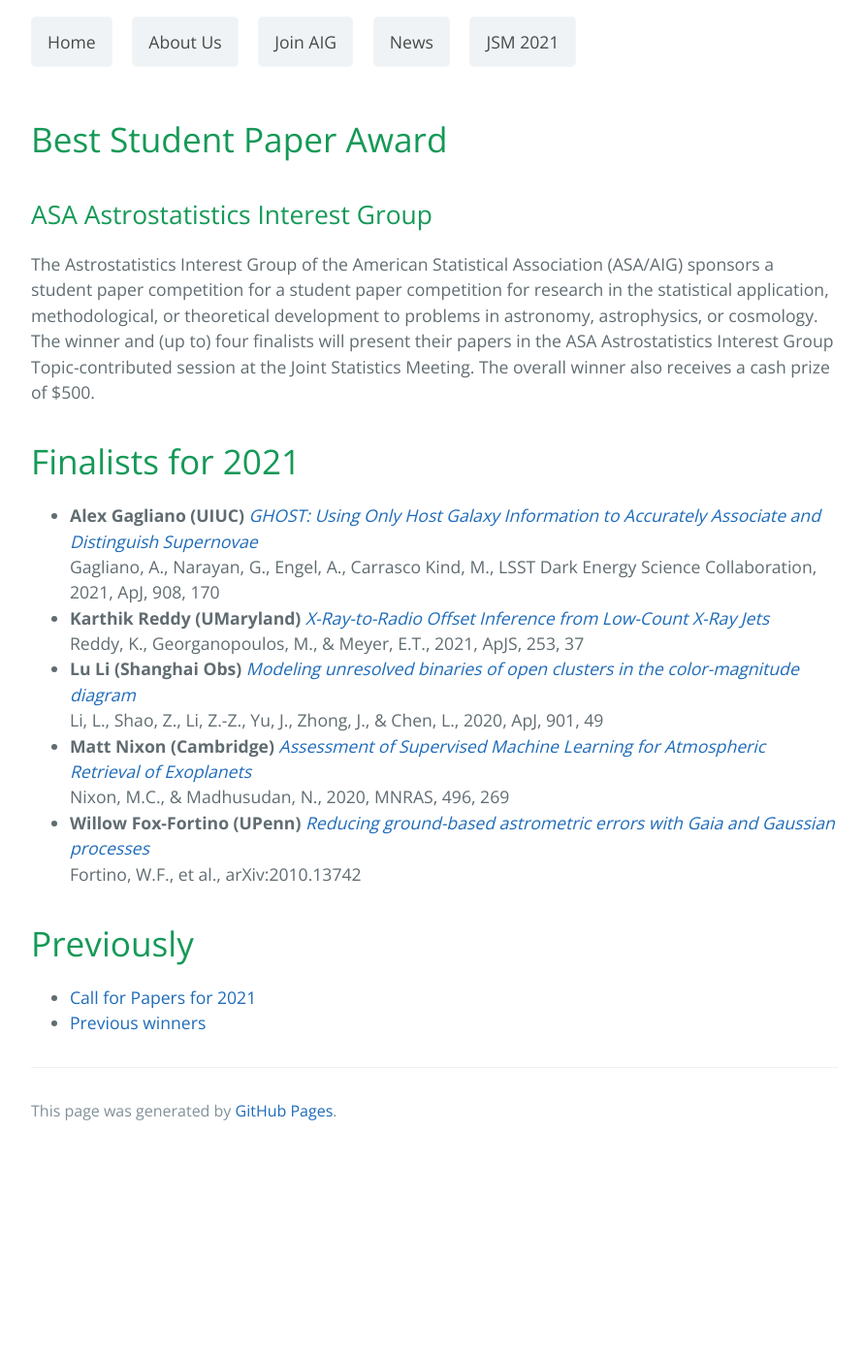
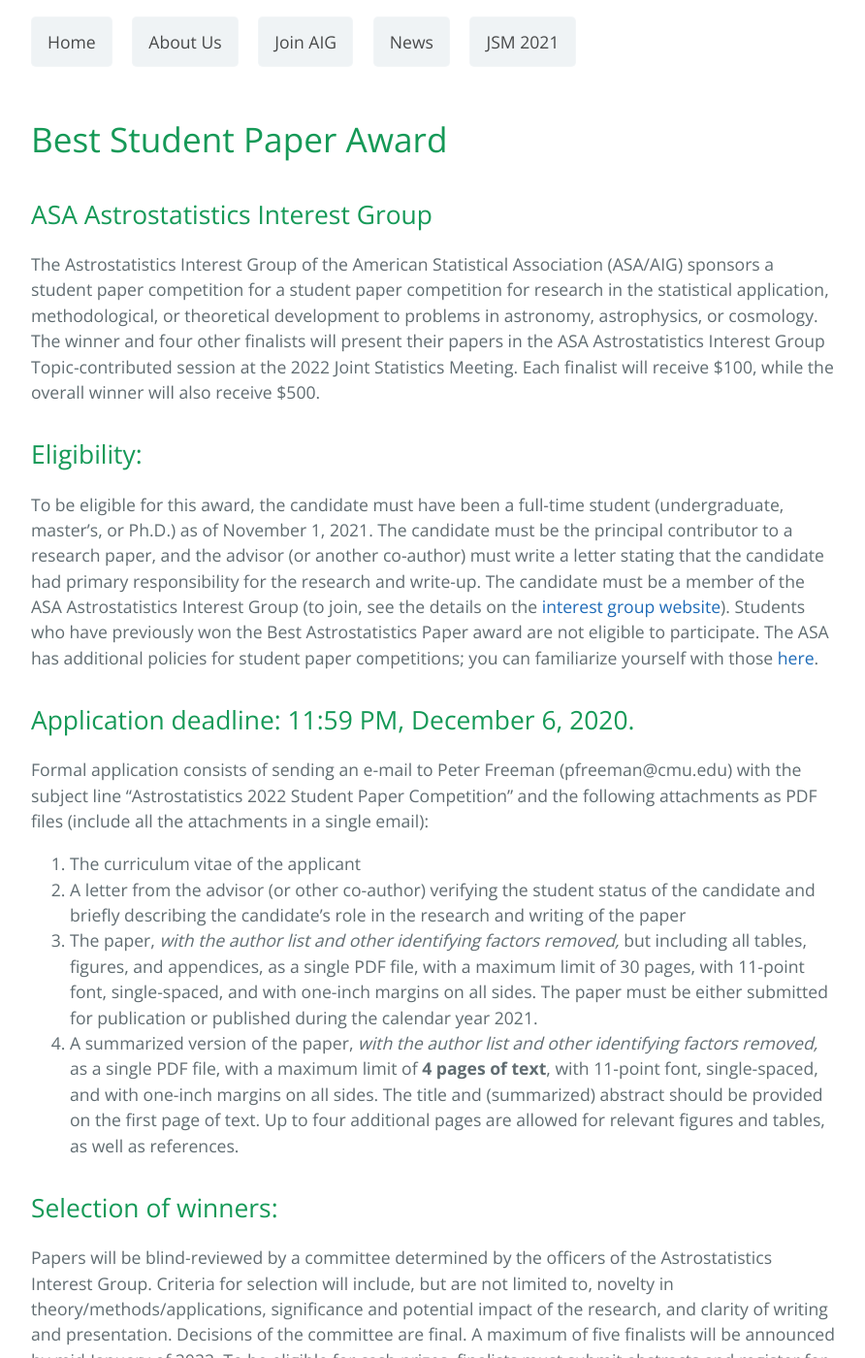
Before and after one commit to aigamstat/aigamstat.github.io, a Jekyll site: the page built from competition/index.md, in a window 1280 px wide and 1400 px high, scrolled down 254 px. Shown: the whole window at 97% size, without its empty margins (192-1084 px from the left). Built offline with Jekyll 4.4.1, drawn with Linux system fonts in a browser that asks for light colours; before the commit the page ends 1443 px from its top, so only the background shows below that; some of the changed text lies outside the part shown.

Commit message:
2022 SPC. -pef

```diff
--- a/competition/index.md
+++ b/competition/index.md
@@ -7,24 +7,34 @@
 <a href="../join.html" class="btn">Join AIG</a>
 <a href="../news.html" class="btn">News</a>
 <a href="../jsm2021/" class="btn">JSM 2021</a>
-<!--
-<a href="./index.html" class="btn">Competitions</a>
--->
 
 # Best Student Paper Award
 ## ASA Astrostatistics Interest Group
 
-The Astrostatistics Interest Group of the American Statistical Association (ASA/AIG) sponsors a student paper competition for a student paper competition for research in the statistical application, methodological, or theoretical development to problems in astronomy, astrophysics, or cosmology. The winner and (up to) four finalists will present their papers in the ASA Astrostatistics Interest Group Topic-contributed session at the Joint Statistics Meeting. The overall winner also receives a cash prize of $500.
+The Astrostatistics Interest Group of the American Statistical Association (ASA/AIG) sponsors a student paper competition for a student paper competition for research in the statistical application, methodological, or theoretical development to problems in astronomy, astrophysics, or cosmology. The winner and four other finalists will present their papers in the ASA Astrostatistics Interest Group Topic-contributed session at the 2022 Joint Statistics Meeting. Each finalist will receive $100, while the overall winner will also receive $500.
 
-# Finalists for 2021
+## Eligibility:
 
-- **Alex Gagliano (UIUC)** *[GHOST: Using Only Host Galaxy Information to Accurately Associate and Distinguish Supernovae](https://ui.adsabs.harvard.edu/abs/2021ApJ...908..170G/abstract)* <br> Gagliano, A., Narayan, G., Engel, A., Carrasco Kind, M., LSST Dark Energy Science Collaboration, 2021, ApJ, 908, 170
-- **Karthik Reddy (UMaryland)** *[X-Ray-to-Radio Offset Inference from Low-Count X-Ray Jets](https://ui.adsabs.harvard.edu/abs/2021ApJS..253...37R/abstract)* <br> Reddy, K., Georganopoulos, M., &amp; Meyer, E.T., 2021, ApJS, 253, 37
-- **Lu Li (Shanghai Obs)** *[Modeling unresolved binaries of open clusters in the color-magnitude diagram](https://ui.adsabs.harvard.edu/abs/2020ApJ...901...49L/abstract)* <br> Li, L., Shao, Z., Li, Z.-Z., Yu, J., Zhong, J., &amp; Chen, L., 2020, ApJ, 901, 49
-- **Matt Nixon (Cambridge)** *[Assessment of Supervised Machine Learning for Atmospheric Retrieval of Exoplanets](https://ui.adsabs.harvard.edu/abs/2020MNRAS.496..269N/abstract)* <br> Nixon, M.C., &amp; Madhusudan, N., 2020, MNRAS, 496, 269
-- **Willow Fox-Fortino (UPenn)** *[Reducing ground-based astrometric errors with Gaia and Gaussian processes](https://ui.adsabs.harvard.edu/abs/2020arXiv201013742F/abstract)* <br> Fortino, W.F., et al., arXiv:2010.13742
+To be eligible for this award, the candidate must have been a full-time student (undergraduate, master's, or Ph.D.) as of November 1, 2021. The candidate must be the principal contributor to a research paper, and the advisor (or another co-author) must write a letter stating that the candidate had primary responsibility for the research and write-up. The candidate must be a member of the ASA Astrostatistics Interest Group (to join, see the details on the [interest group website](../join.html)). Students who have previously won the Best Astrostatistics Paper award are not eligible to participate. The ASA has additional policies for student paper competitions; you can familiarize yourself with those [here](http://www.amstat.org/ASA/Your-Career/Student-Paper-Competitions.aspx).
+
+## Application deadline: 11:59 PM, December 6, 2020.
+
+Formal application consists of sending an e-mail to Peter Freeman (pfreeman@cmu.edu) with the subject line "Astrostatistics 2022 Student Paper Competition" and the following attachments as PDF files (include all the attachments in a single email):
+
+1. The curriculum vitae of the applicant
+2. A letter from the advisor (or other co-author) verifying the student status of the candidate and briefly describing the candidate's role in the research and writing of the paper
+3. The paper, *with the author list and other identifying factors removed,* but including all tables, figures, and appendices, as a single PDF file, with a maximum limit of 30 pages, with 11-point font, single-spaced, and with one-inch margins on all sides. The paper must be either submitted for publication or published during the calendar year 2021.
+4. A summarized version of the paper, *with the author list and other identifying factors removed,* as a single PDF file, with a maximum limit of **4 pages of text**, with 11-point font, single-spaced, and with one-inch margins on all sides. The title and (summarized) abstract should be provided on the first page of text. Up to four additional pages are allowed for relevant figures and tables, as well as references.
+
+## Selection of winners:
+
+Papers will be blind-reviewed by a committee determined by the officers of the Astrostatistics Interest Group. Criteria for selection will include, but are not limited to, novelty in theory/methods/applications, significance and potential impact of the research, and clarity of writing and presentation. Decisions of the committee are final. A maximum of five finalists will be announced by mid-January of 2022. To be eligible for cash prizes, finalists must submit abstracts and register for JSM through the official JSM abstract submission system. (Those who are not selected as finalists are still strongly encouraged to submit a contributed abstract to JSM 2022.) Finalists must attend and present their work in the ASA Astrostatistics Interest Group Topic-contributed session at JSM 2022.
+
+# Previous Winners
+Here is a list of the [previous winners](./winners.html)
 
 # Previously
 
+* [Finalists (and Winner) for 2021](./results_2021.html)
 * [Call for Papers for 2021](./contest_2021.html)
 * [Previous winners](./winners.html)
```
Also changed, not shown: competition/results_2021.md (added, +18 -0 lines), competition/winners.md (+3 -0 lines).
